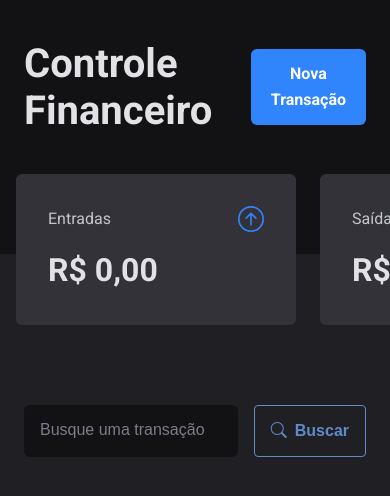
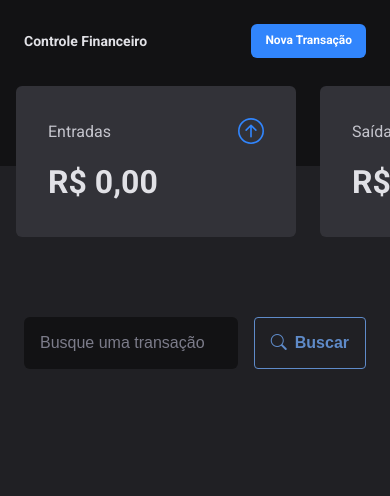
Before and after one commit to diegofchagas/controller-money-web, a React (Vite) app: page / in a window 390 px wide. Shown: the top 496 px of the page. Built offline with nearby package versions, Linux system fonts and the light colour scheme.

Commit message:
adicionando responsividade ao header

```diff
--- a/src/components/Header/styles.js
+++ b/src/components/Header/styles.js
@@ -24,7 +24,7 @@ export const Container = styled.div`
     background-color:#3185FC;
     border-radius: 6px;
     border: none;
-    padding: 12px 20px;
+    padding: .75rem 1.25rem;
     font-family: "Roboto";
     font-style: normal;
     font-weight: 700;
@@ -38,4 +38,31 @@ export const Container = styled.div`
       transition: background-color 0.3s;
     }
   }
+
+  @media(max-width: 950px) {
+    padding: 2rem 0 5.5rem;
+
+  .header{
+    margin-bottom:1rem;
+  }
+  .header h1{
+    font-size: 1.5rem
+  }
+
+  }
+
+  @media (max-width: 450px) {
+    padding: 1.5rem 0 5.8rem;
+
+
+  .header h1{
+    font-size: .875rem
+  }
+
+  .btn {
+    padding: .45rem  .872rem;
+    font-size: 12px;
+  }
+
+  }
 `;
```
